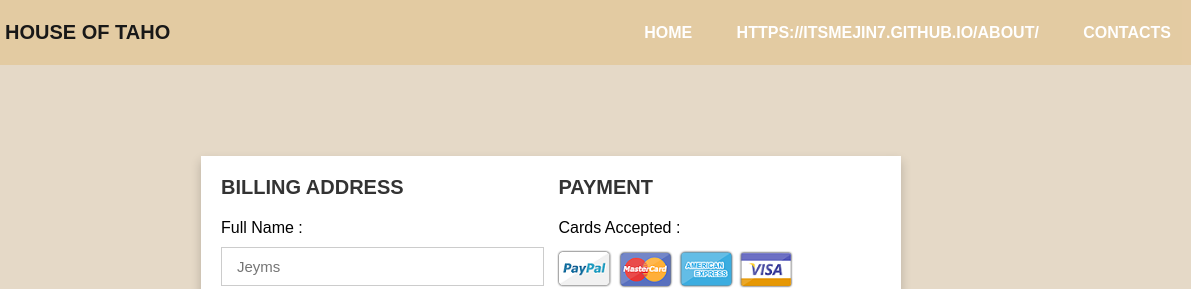
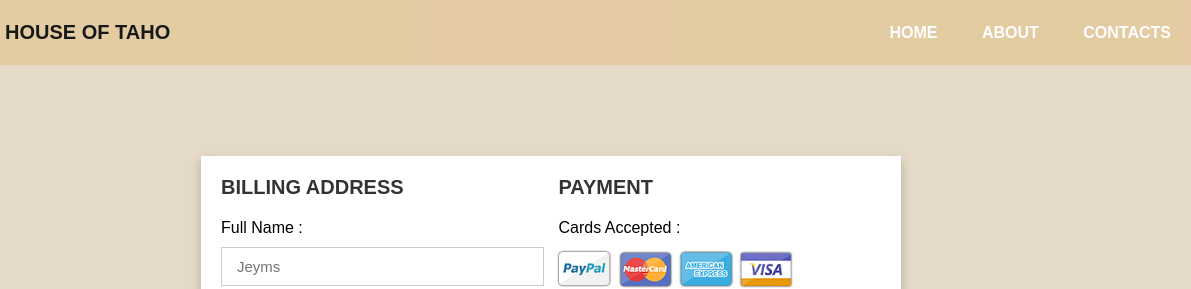
Before and after one commit to ITSMEJIN7/Payments, a plain HTML site: page index.html in a window 1280 px wide. Shown: the top 289 px of the page, 89-1280 px from the left. Drawn offline with Linux system fonts and the light colour scheme.

Commit message:
Update index.html

```diff
--- a/index.html
+++ b/index.html
@@ -18,7 +18,7 @@
             </div>
             <ul>
                 <li><a href="https://itsmejin7.github.io/Website-HOT/?fbclid=IwAR2kuHZDREOfjiKBOAVdraCpvjRWqw0aDYLRD8UKoEVTftBojCIeNcWRz-c">Home</a></li>
-                <li><a href="#">https://itsmejin7.github.io/About/</a></li>
+                <li><a href="https://itsmejin7.github.io/About/">About</a></li>
                 <li><a href="https://itsmejin7.github.io/Contacts/">Contacts</a></li>
             </ul>
         </div>
```
